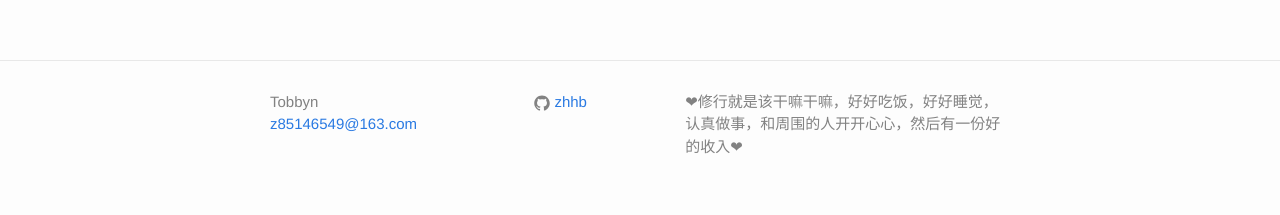
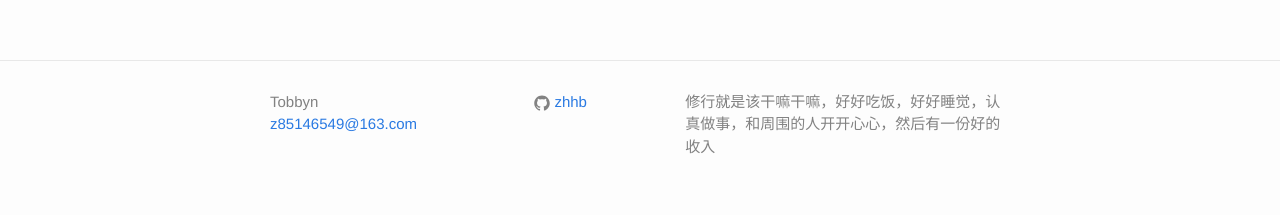
Before and after one commit to zhhb/blog_old, a Jekyll site: the page built from _posts/2015-05-15-change-blog-to-jekyll.md, in a window 1280 px wide. Shown: the part 1537-1752 px from the top of the page. Built offline with Jekyll 4.4.1, drawn with Linux system fonts in a browser that asks for light colours.

Commit message:
change index rss

```diff
--- a/_config.yml
+++ b/_config.yml
@@ -1,7 +1,7 @@
 # Site settings
 title: Tobbyn
 email: z85146549@163.com
-description: ❤修行就是该干嘛干嘛，好好吃饭，好好睡觉，认真做事，和周围的人开开心心，然后有一份好的收入️❤
+description: 修行就是该干嘛干嘛，好好吃饭，好好睡觉，认真做事，和周围的人开开心心，然后有一份好的收入️
 # the subpath of your site, e.g. /blog/
 baseurl: ""
 # the base hostname & protocol for your site
--- a/index.html
+++ b/index.html
@@ -18,6 +18,6 @@
     {% endfor %}
   </ul>
 
-  <p class="rss-subscribe">subscribe <a href="{{ "/feed.xml" | prepend: site.baseurl }}">via RSS</a></p>
+  <p class="rss-subscribe">订阅 <a href="{{ "/feed.xml" | prepend: site.baseurl }}">RSS</a></p>
 
 </div>
```
